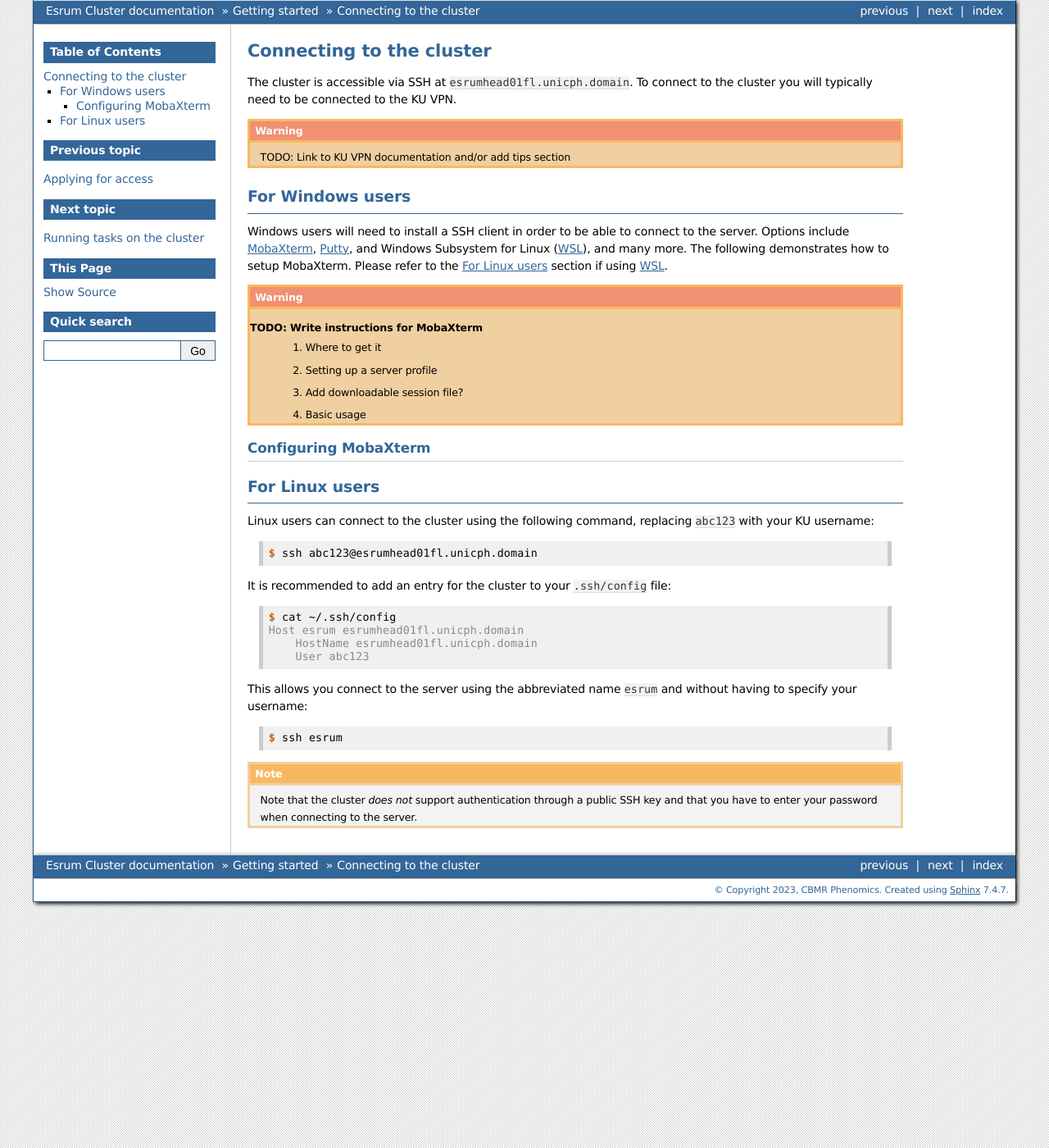
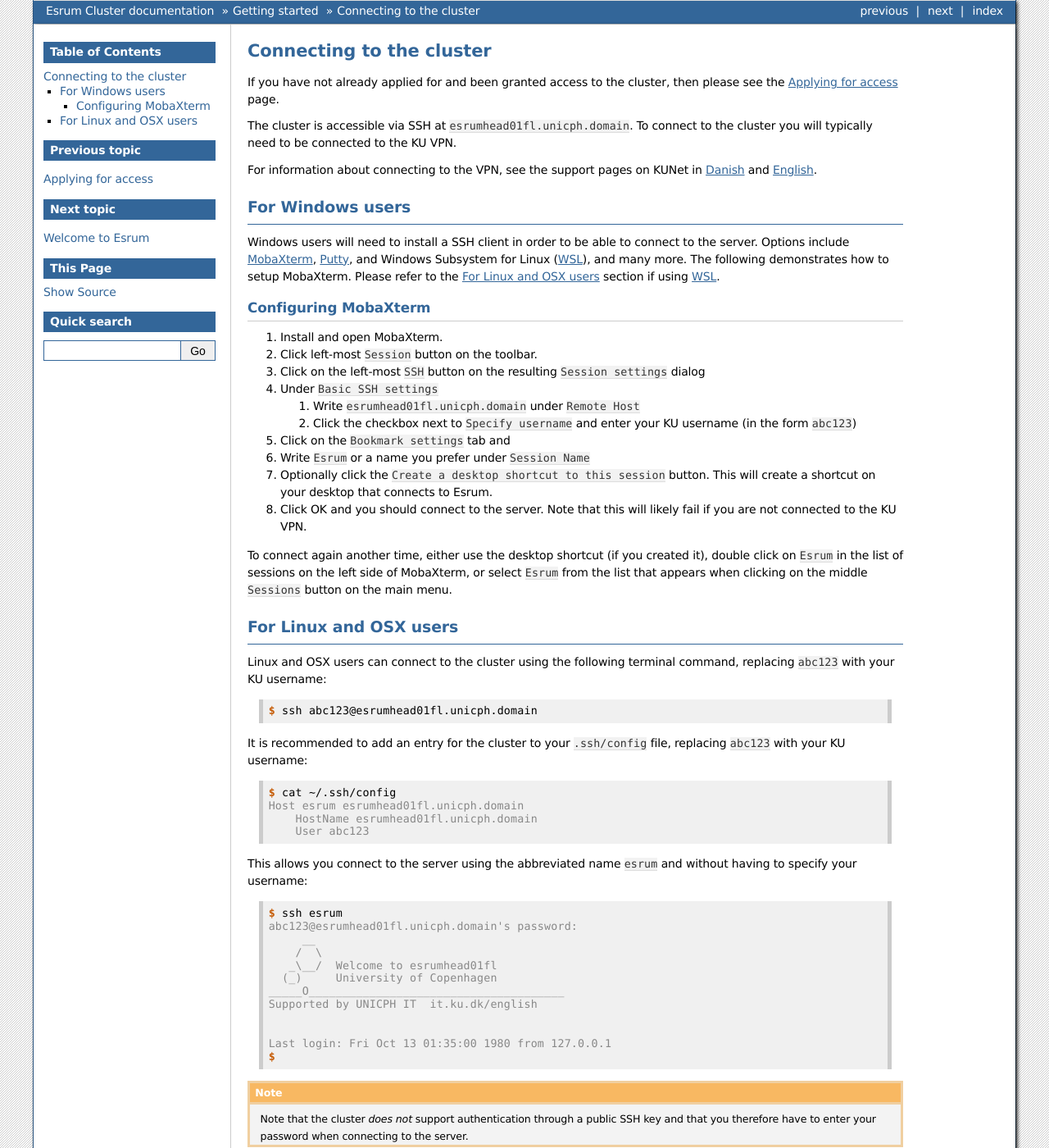
Before and after one commit to cbmrphenomics/cbmrphenomics.github.io, a Sphinx documentation site: the page built from esrum/source/getting_started/connecting.rst, in a window 1280 px wide and 1400 px high. Shown: the whole window at 82% size. Built offline with Sphinx 7.4.7, drawn with Linux system fonts in a browser that asks for light colours.

Commit message:
more work on esrum documentation

```diff
--- a/esrum/source/getting_started/connecting.rst
+++ b/esrum/source/getting_started/connecting.rst
@@ -1,14 +1,21 @@
+.. _connecting:
+
 ###########################
  Connecting to the cluster
 ###########################
+
+If you have not already applied for and been granted access to the
+cluster, then please see the :ref:`applying_for_access` page.
 
 The cluster is accessible via SSH at ``esrumhead01fl.unicph.domain``. To
 connect to the cluster you will typically need to be connected to the KU
 VPN.
 
-.. warning::
-
-   TODO: Link to KU VPN documentation and/or add tips section
+For information about connecting to the VPN, see the support pages on
+KUNet in `Danish
+<https://kunet.ku.dk/medarbejderguide/Sider/It/Fjernadgang-vpn.aspx>`_
+and `English
+<https://kunet.ku.dk/employee-guide/Pages/IT/Remote-access.aspx>`_.
 
 *******************
  For Windows users
@@ -17,33 +24,54 @@ VPN.
 Windows users will need to install a SSH client in order to be able to
 connect to the server. Options include MobaXterm_, Putty_, and Windows
 Subsystem for Linux (WSL_), and many more. The following demonstrates
-how to setup MobaXterm. Please refer to the `For Linux users`_ section
-if using WSL_.
-
-.. warning::
-
-   TODO: Write instructions for MobaXterm
-      #. Where to get it
-      #. Setting up a server profile
-      #. Add downloadable session file?
-      #. Basic usage
+how to setup MobaXterm. Please refer to the `For Linux and OSX users`_
+section if using WSL_.
 
 Configuring MobaXterm
 =====================
 
-*****************
- For Linux users
-*****************
+#. Install and open MobaXterm.
 
-Linux users can connect to the cluster using the following command,
-replacing ``abc123`` with your KU username:
+#. Click left-most ``Session`` button on the toolbar.
+
+#. Click on the left-most ``SSH`` button on the resulting ``Session
+   settings`` dialog
+
+#. Under ``Basic SSH settings``
+
+   #. Write ``esrumhead01fl.unicph.domain`` under ``Remote Host``
+   #. Click the checkbox next to ``Specify username`` and enter your KU
+      username (in the form ``abc123``)
+
+#. Click on the ``Bookmark settings`` tab and
+
+#. Write ``Esrum`` or a name you prefer under ``Session Name``
+
+#. Optionally click the ``Create a desktop shortcut to this session``
+   button. This will create a shortcut on your desktop that connects to
+   Esrum.
+
+#. Click OK and you should connect to the server. Note that this will
+   likely fail if you are not connected to the KU VPN.
+
+To connect again another time, either use the desktop shortcut (if you
+created it), double click on ``Esrum`` in the list of sessions on the
+left side of MobaXterm, or select ``Esrum`` from the list that appears
+when clicking on the middle ``Sessions`` button on the main menu.
+
+*************************
+ For Linux and OSX users
+*************************
+
+Linux and OSX users can connect to the cluster using the following
+terminal command, replacing ``abc123`` with your KU username:
 
 .. code::
 
    $ ssh abc123@esrumhead01fl.unicph.domain
 
 It is recommended to add an entry for the cluster to your
-``.ssh/config`` file:
+``.ssh/config`` file, replacing ``abc123`` with your KU username:
 
 .. code::
 
@@ -58,12 +86,23 @@ This allows you connect to the server using the abbreviated name
 .. code::
 
    $ ssh esrum
+   abc123@esrumhead01fl.unicph.domain's password:
+        __
+       /  \
+      _\__/  Welcome to esrumhead01fl
+     (_)     University of Copenhagen
+   _____O______________________________________
+   Supported by UNICPH IT  it.ku.dk/english
+
+
+   Last login: Fri Oct 13 01:35:00 1980 from 127.0.0.1
+   $
 
 .. note::
 
    Note that the cluster *does not* support authentication through a
-   public SSH key and that you have to enter your password when
-   connecting to the server.
+   public SSH key and that you therefore have to enter your password
+   when connecting to the server.
 
 .. _mobaxterm: https://mobaxterm.mobatek.net/
 
--- a/esrum/source/getting_started/index.rst
+++ b/esrum/source/getting_started/index.rst
@@ -8,3 +8,5 @@
 
    access
    connecting
+   welcome_to_esrum
+   running_jobs
--- a/esrum/source/tips_and_tricks/tmux.rst
+++ b/esrum/source/tips_and_tricks/tmux.rst
@@ -1,3 +1,9 @@
+.. _tmux:
+
 ###############################
  Persistent sessions with tmux
 ###############################
+
+*****************
+ Basic shortcuts
+*****************
```
Also changed, not shown: esrum/source/getting_started/access.rst (+15 -3 lines), esrum/source/getting_started/running_jobs.rst (added, +70 -0 lines), esrum/source/getting_started/welcome_to_esrum.rst (added, +64 -0 lines).
